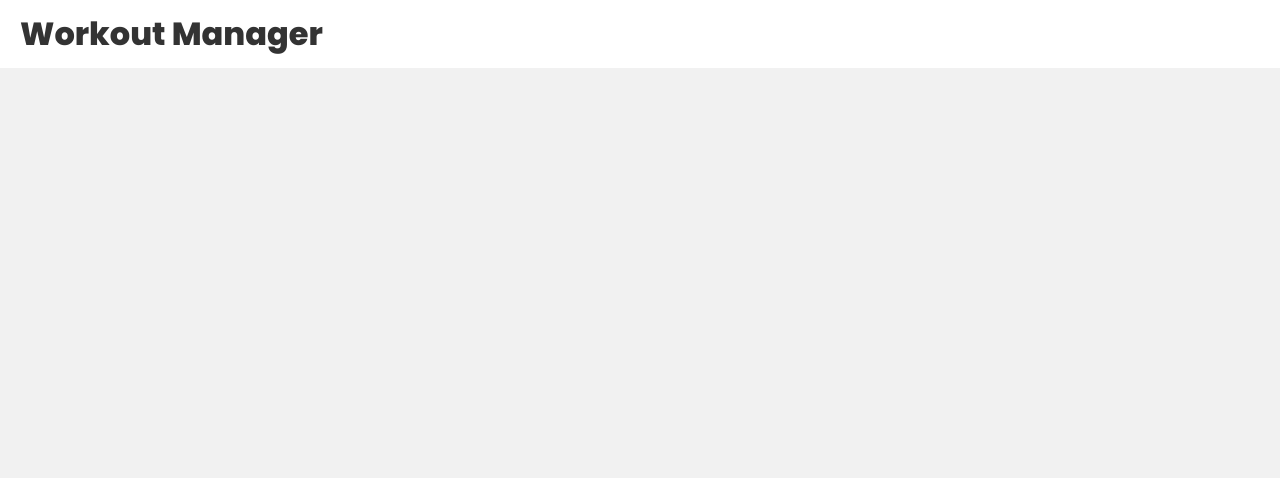
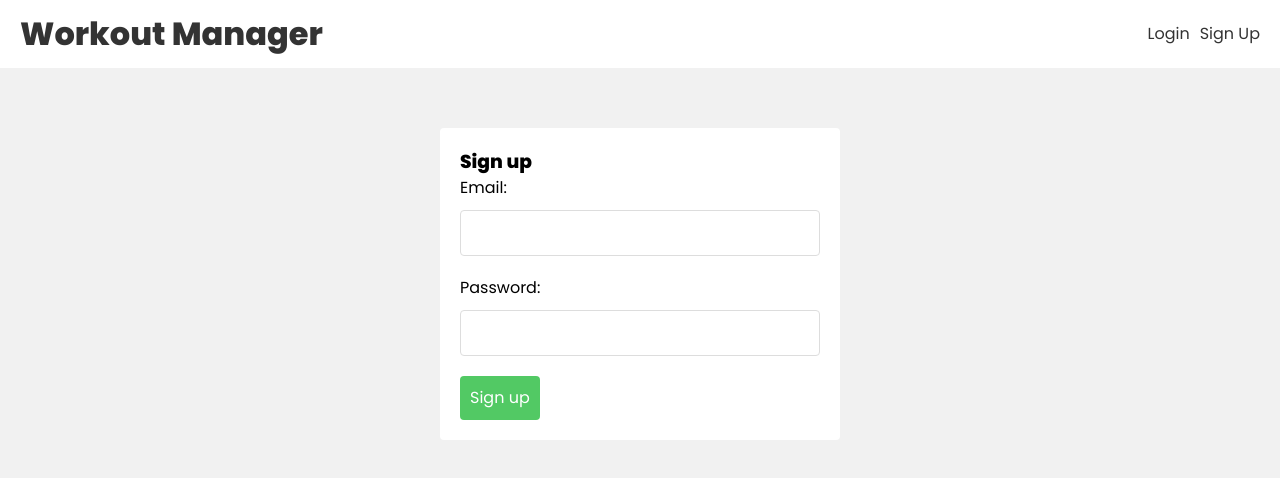
Before and after one commit to jacobrdz77/workouts-project-MERN-stack, a React (Create React App) app in the folder frontend/: page /signup in a window 1280 px wide. Before the commit this address had no page. Shown: the top 478 px of the page. Built offline with nearby package versions, Linux system fonts and the light colour scheme.

Commit message:
Added login &  signup forms

```diff
--- a/frontend/src/App.js
+++ b/frontend/src/App.js
@@ -3,6 +3,8 @@
 //pages & components
 import Navbar from "./components/Navbar";
 import Home from "./pages/Home";
+import Login from "./pages/Login";
+import SignUp from "./pages/SignUp";
 
 function App() {
   return (
@@ -12,6 +14,9 @@
         <div className="pages">
           <Routes>
             <Route path="/" element={<Home />} />
+            <Route path="/login" element={<Login />} />
+            <Route path="/signup" element={<SignUp/>} />
+
           </Routes>
         </div>
       </BrowserRouter>
--- a/frontend/src/components/Navbar.js
+++ b/frontend/src/components/Navbar.js
@@ -7,6 +7,12 @@
         <h1>
           <Link to="/">Workout Manager</Link>
         </h1>
+        <nav>
+          <div>
+            <Link to="/login">Login</Link>
+            <Link to="/signup">Sign Up</Link>
+          </div>
+        </nav>
       </div>
     </header>
   );
--- /dev/null
+++ b/frontend/src/context/AuthContext.js
@@ -0,0 +1,28 @@
+import {createContext, useReducer} from 'react'
+
+export const AuthContext = createContext()
+
+export const authReducer = (state, action) => {
+    switch(action.type){
+        case "LOGIN":
+            return { user: action.payload}
+
+        case "LOGOUT":
+            return { user: null}
+        default:
+            return state
+    }
+}
+
+export const AuthContextProvider = ({children}) => {
+    const [state, dispatch] = useReducer(authReducer, {
+        user: null
+    })
+    console.log("AuthContext state: ", state)
+
+    return(
+        <AuthContext.Provider value={{...state, dispatch}}>
+            {children}
+        </AuthContext.Provider>
+    )
+}
--- a/frontend/src/index.css
+++ b/frontend/src/index.css
@@ -232,3 +232,23 @@
     gap: 50px;
   }
 }
+
+/* Navbar */
+nav {
+  display: flex;
+  align-items: center;
+
+}
+
+nav a {
+  margin-left: 10px;
+}
+
+/* Auth forms */
+form.signup, form.login {
+  max-width: 400px;
+  margin: 40px auto;
+  padding: 20px;
+  background: #fff;
+  border-radius: 4px;
+}
--- a/frontend/src/index.js
+++ b/frontend/src/index.js
@@ -3,12 +3,15 @@
 import "./index.css";
 import App from "./App";
 import { WorkoutsProvider } from "./context/WorkoutContext";
+import { AuthContextProvider } from "./context/AuthContext";
 
 const root = ReactDOM.createRoot(document.getElementById("root"));
 root.render(
   <React.StrictMode>
+    <AuthContextProvider>
     <WorkoutsProvider>
       <App />
     </WorkoutsProvider>
+    </AuthContextProvider>
   </React.StrictMode>
 );
--- /dev/null
+++ b/frontend/src/pages/Login.js
@@ -0,0 +1,25 @@
+import React, {useState} from 'react'
+
+const Login = () => {
+    const [email, setEmail] = useState('')
+    const [password, setPassword] = useState('')
+
+    const submitHandler = (e) => {
+        e.preventDefault();
+        console.log(email, password)
+    }
+
+  return (
+    <form className='login' onSubmit={submitHandler}>
+        <h3>Log in</h3>
+
+        <label>Email:</label>
+        <input type="email" value={email} onChange={(e) => setEmail(e.target.value)} />
+        <label>Password:</label>
+        <input type="password" value={password} onChange={(e) => setPassword(e.target.value)} />
+        <button type="submit">Log in</button>
+    </form>
+  )
+}
+
+export default Login
--- /dev/null
+++ b/frontend/src/pages/SignUp.js
@@ -0,0 +1,25 @@
+import React, {useState} from 'react'
+
+const SignUp = () => {
+    const [email, setEmail] = useState('')
+    const [password, setPassword] = useState('')
+
+    const submitHandler = (e) => {
+        e.preventDefault();
+        console.log(email, password)
+    }
+
+  return (
+    <form className='signup' onSubmit={submitHandler}>
+        <h3>Sign up</h3>
+
+        <label>Email:</label>
+        <input type="email" value={email} onChange={(e) => setEmail(e.target.value)} />
+        <label>Password:</label>
+        <input type="password" value={password} onChange={(e) => setPassword(e.target.value)} />
+        <button type="submit">Sign up</button>
+    </form>
+  )
+}
+
+export default SignUp
```
Also changed, not shown: frontend/src/hooks/useAuthContext.js (added, +14 -0 lines), 1 other file (tests, documents, lock files or other folders).
